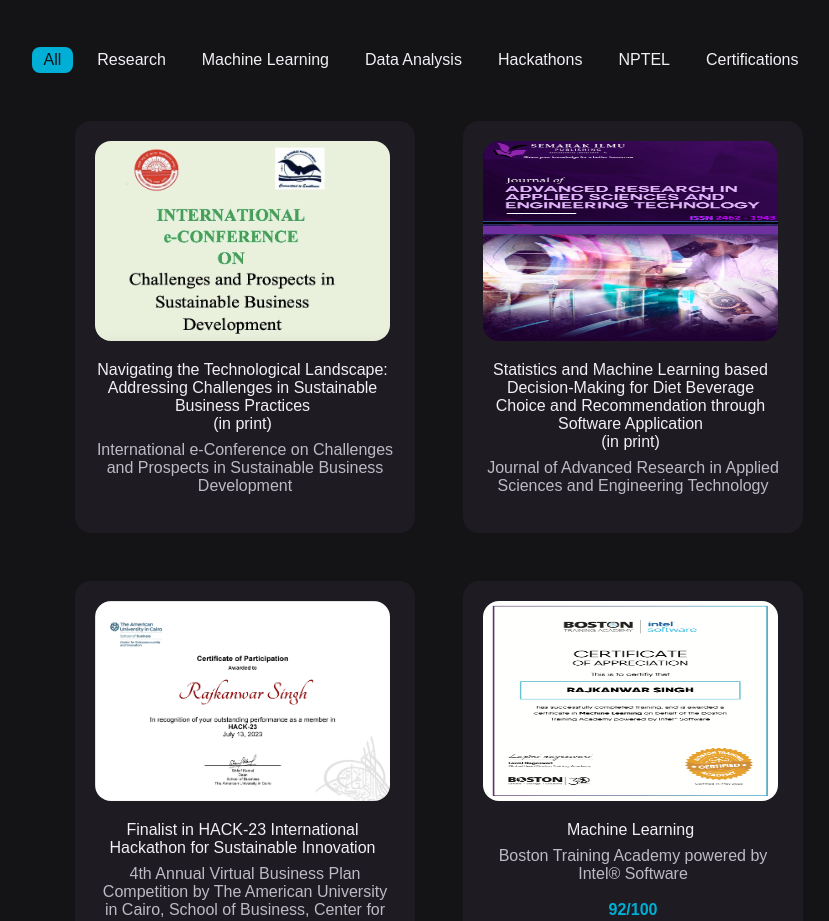
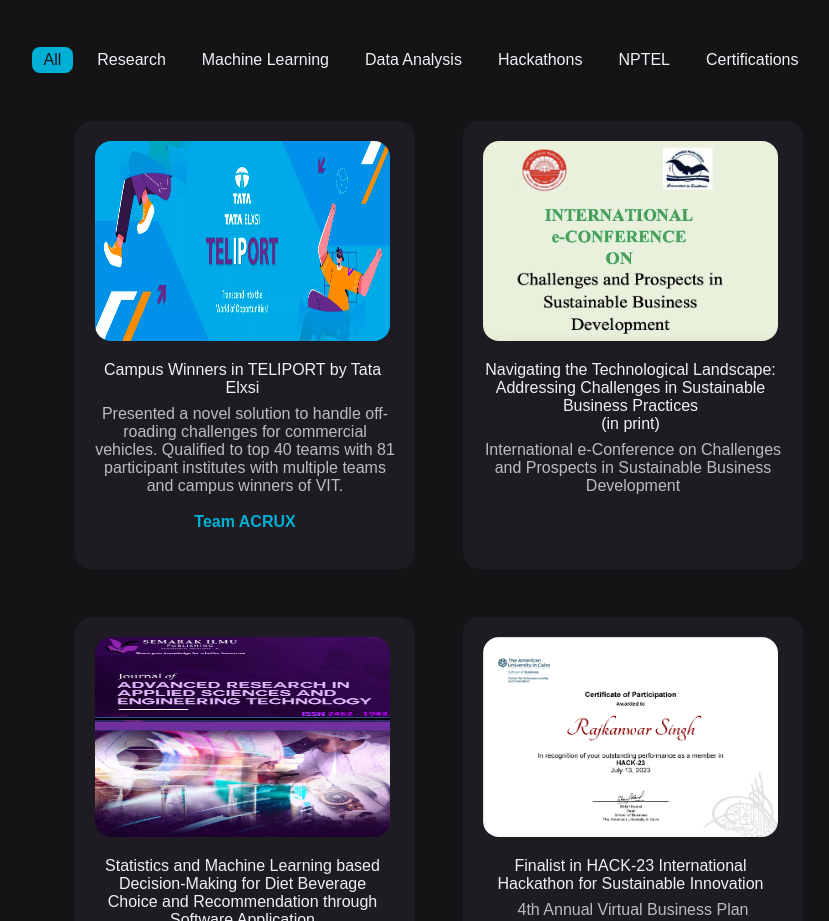
Before and after one commit to Rajkanwars15/rajkanwar, a plain HTML site: page index.html in a window 1280 px wide. Shown: the part 2580-3501 px from the top of the page, without its empty margins (201-1030 px from the left). Drawn offline with nearby package versions, Linux system fonts and the light colour scheme; a script that the page names is missing.

Commit message:
added teliport

```diff
--- a/index.html
+++ b/index.html
@@ -591,6 +591,14 @@
                 </div>
 
                 <div class="work__container container grid">
+
+                    <div class="work__card mix hackathons">
+                        <img src="/assets/img/teliport.png" alt="" class="work__img">
+                        <h3 class="work__title">Campus Winners in TELIPORT by Tata Elxsi</h3>
+                        <p>Presented a novel solution to handle off-roading challenges for commercial vehicles. Qualified to top 40 teams with 81 participant institutes with multiple teams and campus winners of VIT. </p> <br>
+                        <strong style="color:#00afd6"><p>Team ACRUX </p><br></strong>
+                    </div>
+
                     <div class="work__card mix research">
                         <img src="/assets/img/event-sbm.jpg" alt="" class="work__img">
                         <h3 class="work__title">Navigating the Technological Landscape: Addressing Challenges in Sustainable Business Practices <br>(in print)</h3>
```
Also changed, not shown: assets/img/teliport.png (added).
